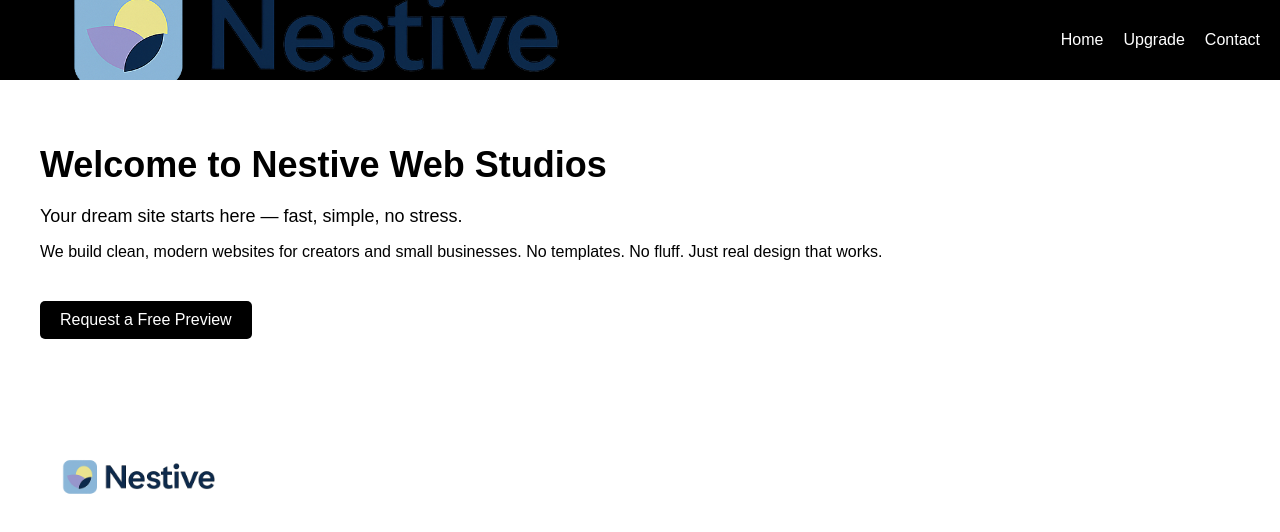
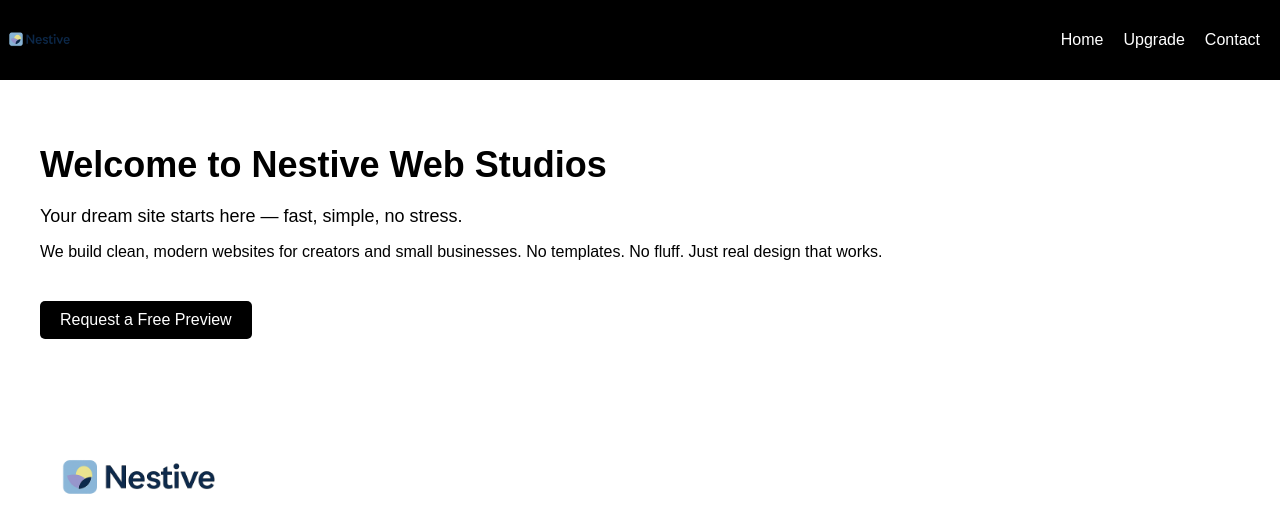
Before and after one commit to NestiveWebStudios/nestive-site, a React (Vite) app: page / in a window 1280 px wide. Shown: the top 532 px of the page. Built offline with nearby package versions, Linux system fonts and the light colour scheme.

Commit message:
updated app.jsx

```diff
--- a/src/App.jsx
+++ b/src/App.jsx
@@ -22,7 +22,7 @@ const App = () => {
           <img
             src="/nestive-transparent-logo.png"
             alt="Nestive Logo"
-            style={{ width: '50vw', height: '75%', marginRight: '10px' }}
+            style={{ height: '100%', width: 'auto', maxHeight: '80px', marginRight: '10px' }}
           />
         </Link>
 
```
